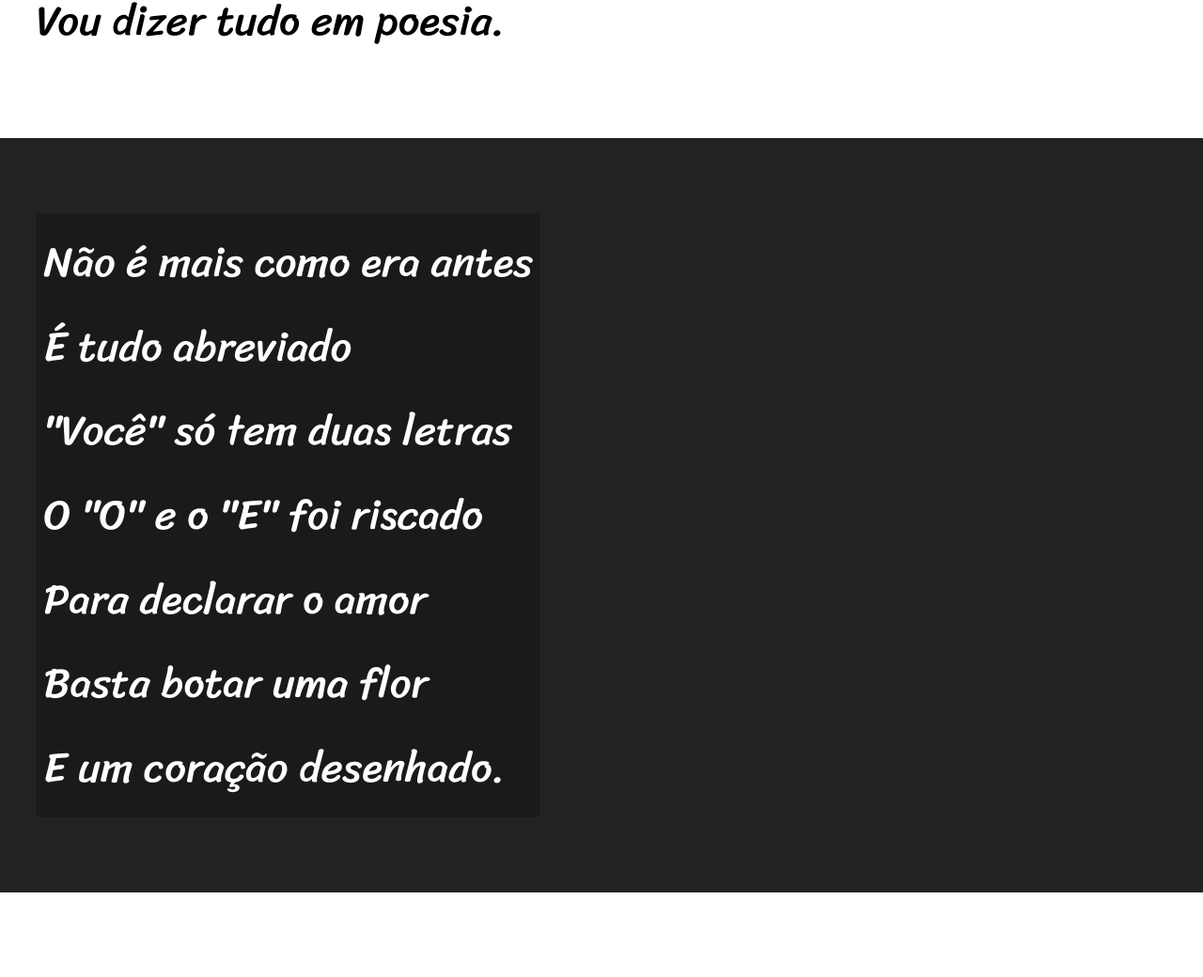
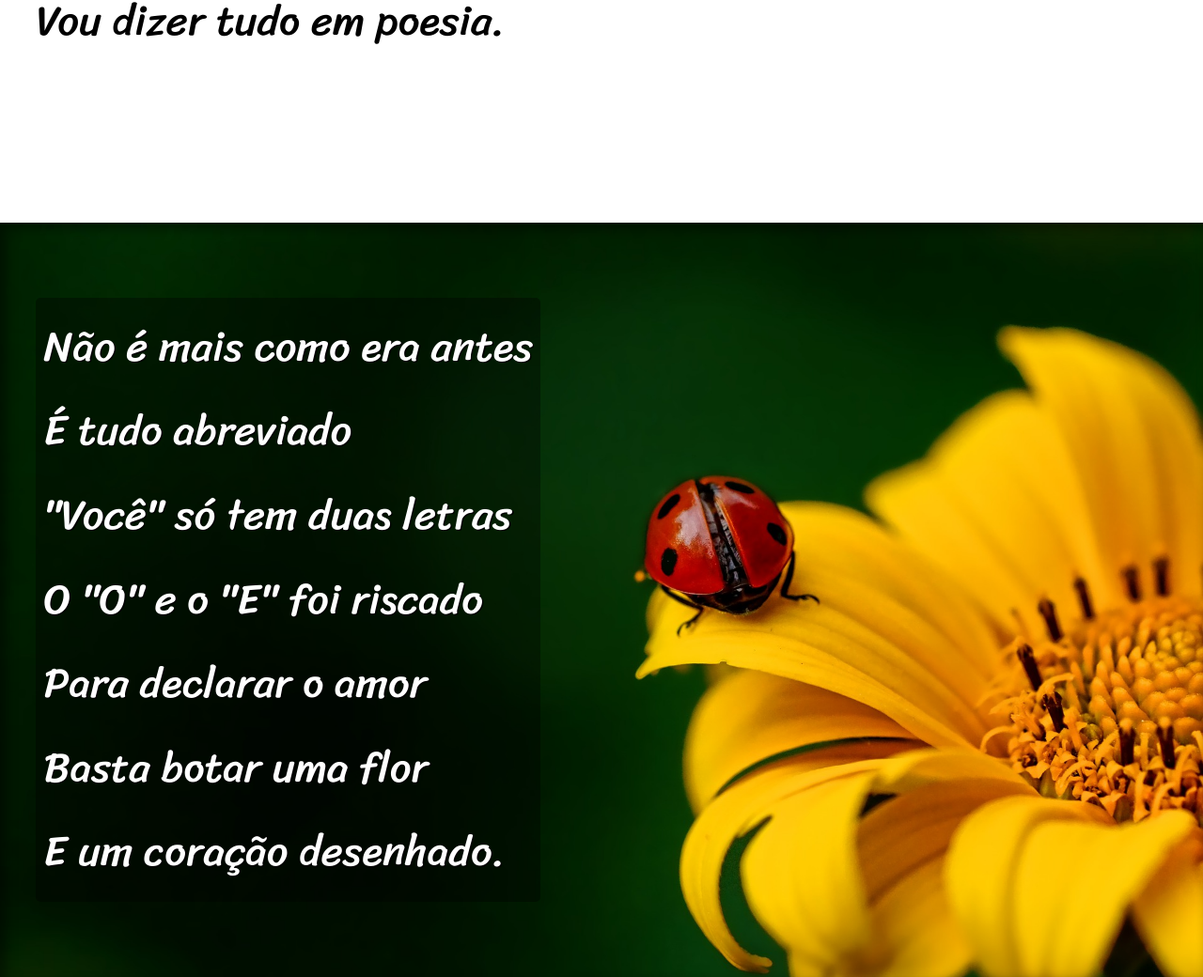
Before and after one commit to gdinizaraujo/html-css, a plain HTML site: page desafios/d012/cordel-guanabara/cordel.html in a window 1280 px wide. Shown: the part 900-1940 px from the top of the page at 94% size. Drawn offline with Linux system fonts and the light colour scheme.

Commit message:
efeito parallax

```diff
--- a/desafios/d012/cordel-guanabara/cordel.html
+++ b/desafios/d012/cordel-guanabara/cordel.html
@@ -26,7 +26,7 @@
         </p>
     </section>
 
-    <section class="img">
+    <section class="img" id="img1">
         <p>
             Não é mais como era antes <br>
             É tudo abreviado <br>
@@ -64,7 +64,7 @@
 
 
 
-    <section class="img">
+    <section class="img" id="img2">
         <p>
             Tenho saudade das cartas <br>
             Escritas com a própria mão <br>
--- a/desafios/d012/cordel-guanabara/estilos/style.css
+++ b/desafios/d012/cordel-guanabara/estilos/style.css
@@ -64,6 +64,10 @@ section {
     font-size: 3.5dvw;
 }
 
+section p {
+    padding-bottom: 2em;
+}
+
 .normal {
     background-color: white;
     color: black;
@@ -73,18 +77,34 @@ section {
     background-color: rgb(34, 34, 34);
     color: white;
     background-image: url();
+    box-shadow: inset 6px 6px 13px 0px rgba(0, 0, 0, 0.479);
+    background-repeat: no-repeat;
+    background-position: right center;
+    background-attachment: fixed;
+    background-size: cover;
 }
+
 
 .img p {
     display: inline-block;
-    background-color: rgba(0, 0, 0, 0.226);
+    background-color: rgba(0, 0, 0, 0.356);
+    text-shadow: 1.3px 1.3px 0px black;
     padding: 8px;
     border-radius: 5px;
+}
+
+#img1 {
+    background-image: url(../imagens/background001.jpg);
+}
+
+#img2 {
+    background-image: url(../imagens/background002.jpg);
 }
 
 footer {
     background-color: black;
     color: white;
     text-align: center;
+    font-size: 1.4dvh;
     padding: 10px;
 }
```
Also changed, not shown: desafios/d012/cordel-diniz/imagens/background001.jpg (renamed from desafios/d012/imagens/background001.jpg), desafios/d012/cordel-diniz/imagens/background002.jpg (renamed from desafios/d012/imagens/background002.jpg), desafios/d012/cordel-guanabara/imagens/background001.jpg (added), desafios/d012/cordel-guanabara/imagens/background002.jpg (added).
